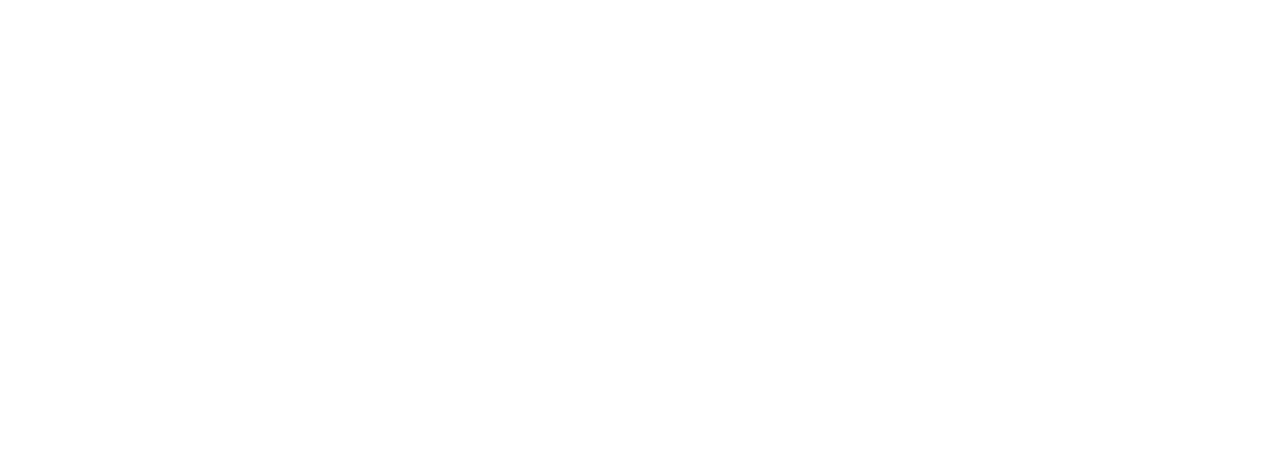
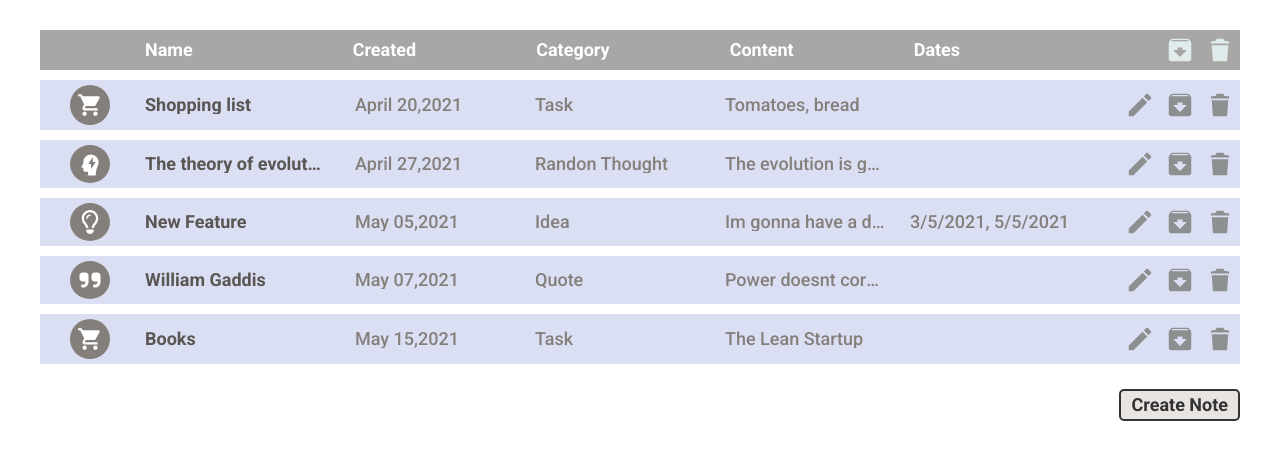
Before and after one commit to sllawwkoo/hometask1__notes_app, a plain HTML site: page index.html in a window 1280 px wide. Drawn offline with Linux system fonts and the light colour scheme.

Commit message:
UPDATE: added images, files style css and dynamic rendering of note lines

```diff
--- a/index.html
+++ b/index.html
@@ -1,11 +1,55 @@
 <!DOCTYPE html>
 <html lang="en">
+
 <head>
 	<meta charset="UTF-8">
 	<meta name="viewport" content="width=device-width, initial-scale=1.0">
+	<link href="https://fonts.googleapis.com/css?family=Roboto:100,300,regular,500,700,900&display=swap" rel="stylesheet" />
+	<link rel="stylesheet" href="./css/style.css">
 	<title>Notes App</title>
 </head>
+
 <body>
+	<div class="wrapper">
+		<main class="page">
+			<section class="page__notes notes">
+				<div class="notes__container container">
+					<div class="notes__wrapper">
+						<div class="notes__header header-notes">
+							<ul class="header-notes__list">
+								<li class="header-notes__item">Name</li>
+								<li class="header-notes__item">Created</li>
+								<li class="header-notes__item">Category</li>
+								<li class="header-notes__item">Content</li>
+								<li class="header-notes__item">Dates</li>
+								<li class="header-notes__item item--icon">
+									<svg xmlns="http://www.w3.org/2000/svg" width="30" height="30" viewBox="0 0 24 24"
+										id="archive">
+										<path fill="none" d="M0 0h24v24H0V0z"></path>
+										<path
+											d="M20.54 5.23l-1.39-1.68C18.88 3.21 18.47 3 18 3H6c-.47 0-.88.21-1.16.55L3.46 5.23C3.17 5.57 3 6.02 3 6.5V19c0 1.1.9 2 2 2h14c1.1 0 2-.9 2-2V6.5c0-.48-.17-.93-.46-1.27zm-8.89 11.92L6.5 12H10v-2h4v2h3.5l-5.15 5.15c-.19.19-.51.19-.7 0zM5.12 5l.81-1h12l.94 1H5.12z"
+											fill="#e0ebeb">
+										</path>
+									</svg>
+									<svg xmlns="http://www.w3.org/2000/svg" width="30" height="30" viewBox="0 0 512 512"
+										id="Trash">
+										<path
+											d="M413.7 133.4c-2.4-9-4-14-4-14-2.6-9.3-9.2-9.3-19-10.9l-53.1-6.7c-6.6-1.1-6.6-1.1-9.2-6.8-8.7-19.6-11.4-31-20.9-31h-103c-9.5 0-12.1 11.4-20.8 31.1-2.6 5.6-2.6 5.6-9.2 6.8l-53.2 6.7c-9.7 1.6-16.7 2.5-19.3 11.8 0 0-1.2 4.1-3.7 13-3.2 11.9-4.5 10.6 6.5 10.6h302.4c11 .1 9.8 1.3 6.5-10.6zM379.4 176H132.6c-16.6 0-17.4 2.2-16.4 14.7l18.7 242.6c1.6 12.3 2.8 14.8 17.5 14.8h207.2c14.7 0 15.9-2.5 17.5-14.8l18.7-242.6c1-12.6.2-14.7-16.4-14.7z"
+											fill="#e0ebeb" class="color000000 svgShape"></path>
+									</svg>
+								</li>
+							</ul>
+						</div>
+						<div id="body-notes" class="notes__body body-notes">
 
+						</div>
+						<button type="button" class="body-notes__btn">Create Note</button>
+					</div>
+				</div>
+			</section>
+		</main>
+	</div>
+	<script src="./js/app.js" type="module"></script>
 </body>
+
 </html>
--- a/js/app.js
+++ b/js/app.js
@@ -0,0 +1,3 @@
+import { renderNotes } from "./creareNote.js";
+
+renderNotes();
--- /dev/null
+++ b/js/creareNote.js
@@ -0,0 +1,84 @@
+import { bodyNotes } from "./variables.js";
+
+export const notesData = [
+	{
+		id: 1,
+		icon: './image/task.svg',
+		name: 'Shopping list',
+		created: 'April 20,2021',
+		category: 'Task',
+		content: 'Tomatoes, bread',
+		dates: ''
+	},
+	{
+		id: 2,
+		icon: './image/random thought.svg',
+		name: 'The theory of evolution',
+		created: 'April 27,2021',
+		category: 'Randon Thought',
+		content: 'The evolution is great',
+		dates: ''
+	},
+	{
+		id: 3,
+		icon: './image/idea.svg',
+		name: 'New Feature',
+		created: 'May 05,2021',
+		category: 'Idea',
+		content: 'Im gonna have a dentist appointment on the 3/5/2021,I moved it from 5/5/2021',
+		dates: '3/5/2021, 5/5/2021'
+	},
+	{
+		id: 4,
+		icon: './image/quote.svg',
+		name: 'William Gaddis',
+		created: 'May 07,2021',
+		category: 'Quote',
+		content: 'Power doesnt corrupt people; people corrupt power',
+		dates: ''
+	},
+	{
+		id: 5,
+		icon: './image/task.svg',
+		name: 'Books',
+		created: 'May 15,2021',
+		category: 'Task',
+		content: 'The Lean Startup',
+		dates: ''
+	},
+];
+
+function createNoteRow(noteData) {
+   const{ icon, name, created, category, content, dates } = noteData;
+
+   return `
+    <div class="body-notes__row row-notes">
+      <div class="row-notes__item item-icon">
+        <img src="${icon}" alt="icon">
+      </div>
+      <div class="row-notes__item item-name">${name}</div>
+      <div class="row-notes__item item-created">${created}</div>
+      <div class="row-notes__item item-category">${category}</div>
+      <div class="row-notes__item item-content">${content}</div>
+      <div class="row-notes__item item-dates">${dates}</div>
+      <div class="row-notes__item item-icons">
+         <div class="item-icons__edit">
+            <img src="./image/edit.svg" alt="edit">
+         </div>
+         <div class="item-icons__archive">
+            <img src="./image/archive.svg" alt="archive">
+         </div>
+         <div class="item-icons__delete">
+            <img src="./image/delete.svg" alt="delete">
+         </div>
+      </div>
+    </div>
+  `;
+};
+
+export function renderNotes() {
+	notesData.forEach((noteData) => {
+		const noteRow = createNoteRow(noteData);
+		bodyNotes.insertAdjacentHTML('beforeend', noteRow)
+	});
+}
--- /dev/null
+++ b/js/variables.js
@@ -0,0 +1,4 @@
+export const bodyNotes = document.getElementById("body-notes");
+export const editNote = document.querySelector('item-icons__edit');
+export const archiveNote = document.querySelector('item-icons__archive');
+export const deleteNote = document.querySelector('item-icons__delete');
--- /dev/null
+++ b/scss/_main.scss
@@ -0,0 +1,9 @@
+.wrapper {
+	min-height: 100%;
+	overflow: hidden;
+}
+
+.container {
+	max-width: 1200px;
+	margin: 0 auto;
+}
--- /dev/null
+++ b/scss/_notes.scss
@@ -0,0 +1,149 @@
+.page {
+
+	&__notes {
+	}
+}
+.notes {
+
+	&__container {
+		padding-top: 30px;
+	}
+
+	&__wrapper {
+		display: flex;
+		flex-direction: column;
+		width: 100%;
+		margin: 0 auto;
+	}
+
+	&__header {
+	}
+
+	&__body {
+	}
+}
+
+.header-notes {
+	padding: 5px;
+	background-color: #a9a7a5;
+
+	&__list {
+		display: flex;
+		justify-content: space-between;
+		align-items: center;
+		padding-left: 30px;
+	}
+
+	&__item {
+		font-size: 18px;
+		font-weight: 700;
+
+		&:first-child {
+			padding: 0 100px 0 70px;
+		}
+
+		&:not(:first-child):not(:last-child){
+			padding: 0 60px;
+		}
+	}
+
+}
+.item--icon {
+	margin-left: auto;
+	display: flex;
+	align-items: center;
+
+	& svg:first-child {
+		margin-right: 10px;
+	}
+}
+
+.body-notes {
+	// margin-top: 10px;
+	display: flex;
+	flex-direction: column;
+	justify-content: center;
+	align-items: center;
+
+	&__row {
+		margin-top: 10px;
+		display: flex;
+		align-items: center;
+		justify-content: center;
+		color: #847f7b;
+		background-color: #dbdff3;
+		width: 100%;
+		padding: 5px;
+	}
+
+	&__btn {
+		color: #343333;
+		background-color: #e8e4e2;
+		padding: 5px 10px;
+		margin-left: auto;
+		margin-top: 25px;
+		font-size: 18px;
+		font-weight: 700;
+		border: 2px solid ;
+		border-radius: 5px;
+	}
+}
+
+.row-notes {
+	&__item {
+		font-size: 18px;
+		font-weight: 500;
+		white-space: nowrap;
+		overflow: hidden;
+		text-overflow: ellipsis;
+		// width: 180px;
+
+	}
+}
+.item-icon {
+	display: flex;
+	justify-content: center;
+	align-items: center;
+	width: 40px;
+	background-color: #847f7b;
+	padding: 7px;
+	margin-left: 25px;
+	border-radius: 50%;
+}
+.item-name {
+	color: #5a5654;
+	font-weight: 600;
+	padding-left: 35px;
+	width: 215px;
+}
+.item-created {
+	margin-left: 30px;
+	width: 140px;
+}
+.item-category {
+	margin-left: 40px;
+	width: 140px;
+}
+.item-content {
+	margin-left: 50px;
+	width: 160px;
+}
+.item-dates {
+	margin-left: 25px;
+	width: 170px;
+}
+.item-icons {
+	display: flex;
+	align-items: center;
+	margin-left: auto;
+	gap: 10px;
+
+	&__edit {
+	}
+
+	&__archive {
+	}
+
+	&__delete {
+	}
+}
--- /dev/null
+++ b/scss/_reset.scss
@@ -0,0 +1,116 @@
+/***
+    The new CSS reset - version 1.7.3 (last updated 7.8.2022)
+    GitHub page: https://github.com/elad2412/the-new-css-reset
+***/
+
+/*
+    Remove all the styles of the "User-Agent-Stylesheet", except for the 'display' property
+    - The "symbol *" part is to solve Firefox SVG sprite bug
+ */
+ *:where(:not(html, iframe, canvas, img, svg, video, audio):not(svg *, symbol *)) {
+	all: unset;
+	display: revert;
+}
+
+/* Preferred box-sizing value */
+*,
+*::before,
+*::after {
+	box-sizing: border-box;
+}
+
+/* Reapply the pointer cursor for anchor tags */
+a, button {
+	cursor: revert;
+}
+
+/* Remove list styles (bullets/numbers) */
+ol, ul, menu {
+	list-style: none;
+}
+
+/* For images to not be able to exceed their container */
+img {
+	max-width: 100%;
+}
+
+/* removes spacing between cells in tables */
+table {
+	border-collapse: collapse;
+}
+
+/* Safari - solving issue when using user-select:none on the <body> text input doesn't working */
+input, textarea {
+	-webkit-user-select: auto;
+}
+
+/* revert the 'white-space' property for textarea elements on Safari */
+textarea {
+	white-space: revert;
+}
+
+/* minimum style to allow to style meter element */
+meter {
+	-webkit-appearance: revert;
+	appearance: revert;
+}
+
+/* reset default text opacity of input placeholder */
+::placeholder {
+	color: unset;
+}
+
+/* fix the feature of 'hidden' attribute.
+  display:revert; revert to element instead of attribute */
+:where([hidden]) {
+	display: none;
+}
+
+/* revert for bug in Chromium browsers
+  - fix for the content editable attribute will work properly.
+  - webkit-user-select: auto; added for Safari in case of using user-select:none on wrapper element*/
+:where([contenteditable]:not([contenteditable="false"])) {
+	-moz-user-modify: read-write;
+	-webkit-user-modify: read-write;
+	overflow-wrap: break-word;
+	-webkit-line-break: after-white-space;
+	-webkit-user-select: auto;
+}
+
+/* apply back the draggable feature - exist only in Chromium and Safari */
+:where([draggable="true"]) {
+	-webkit-user-drag: element;
+}
+
+/* my own advanced settings */
+*,
+*::before,
+*::after {
+  padding: 0;
+  margin: 0;
+  border: 0;
+}
+a {
+  text-decoration: none;
+}
+img {
+  vertical-align: top;
+}
+h1,
+h2,
+h3,
+h4,
+h5,
+h6 {
+  font-weight: inherit;
+  font-size: inherit;
+}
+html,
+body {
+  height: 100%;
+  line-height: 1;
+  font-size: 16px;
+  font-weight: 400;
+  font-family: 'Roboto';
+  color: #FFFFFF;
+}
--- /dev/null
+++ b/scss/style.scss
@@ -0,0 +1,3 @@
+@import "_reset";
+@import "_main";
+@import "_notes";
```
Also changed, not shown: css/style.css (added), image/archive.svg (added), image/delete.svg (added), image/edit.svg (added), image/idea.svg (added), image/quote.svg (added), image/random thought.svg (added), image/task.svg (added), style/style..css (deleted).
